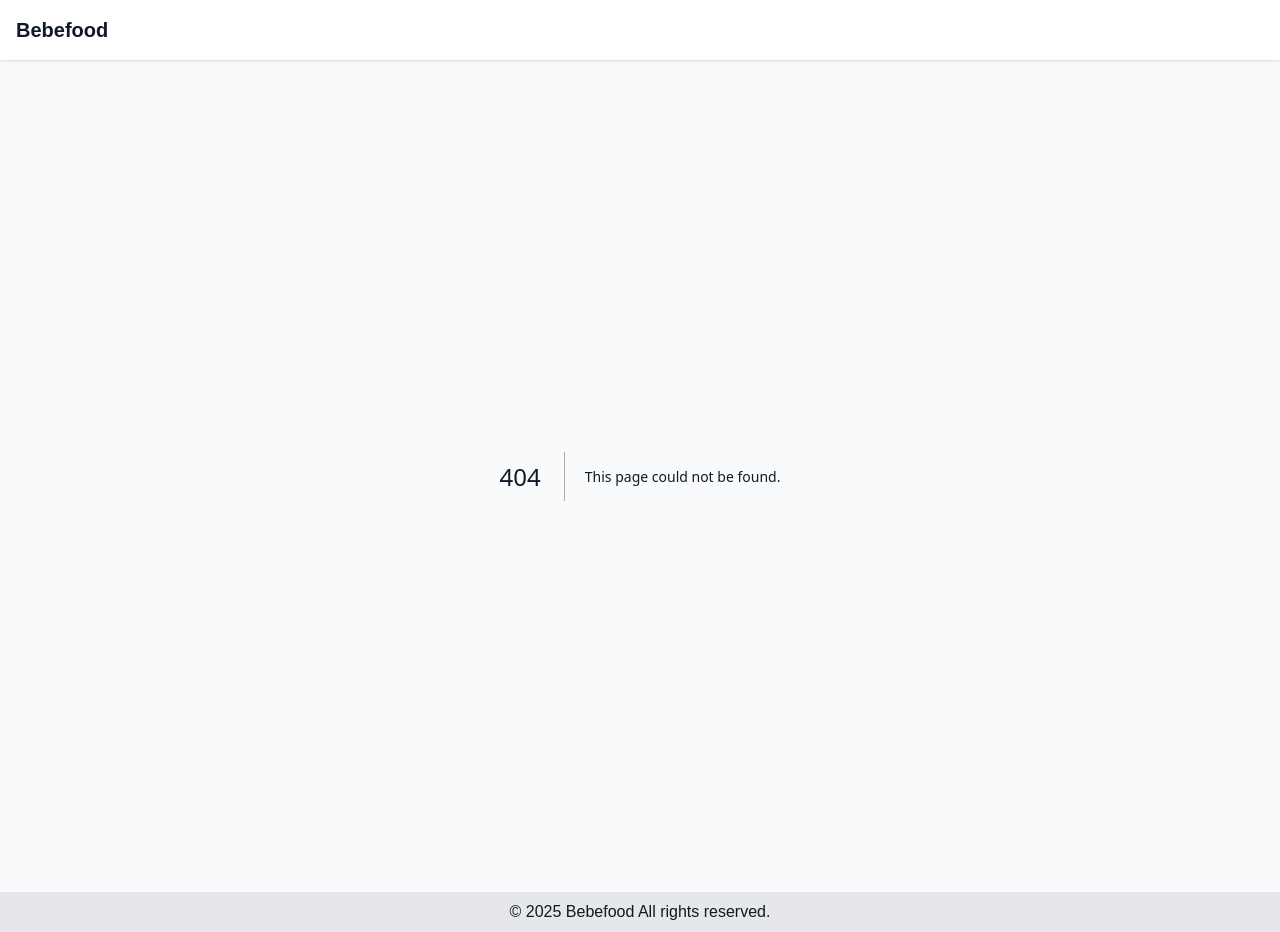
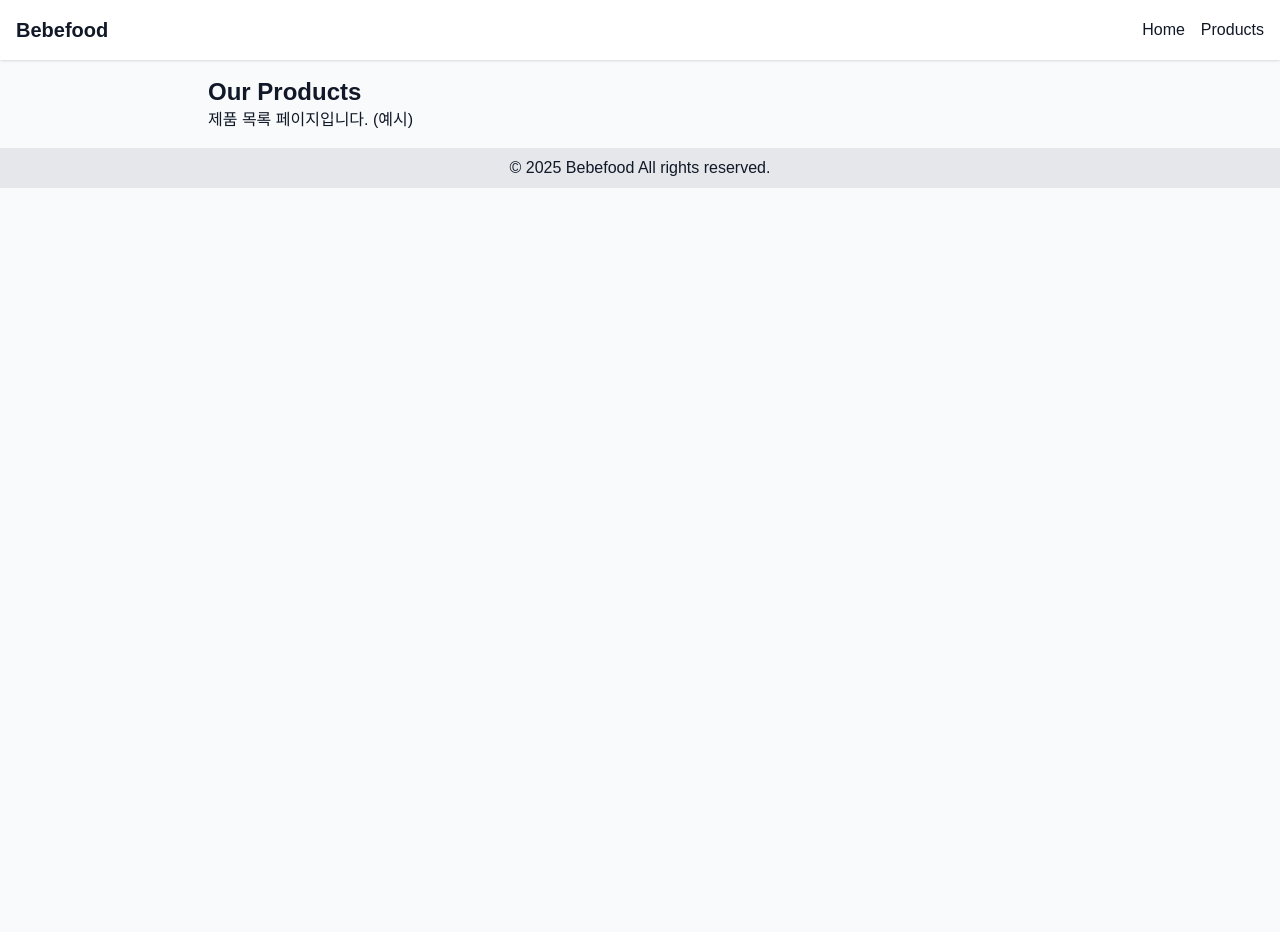
Before and after one commit to jaoromi/bebefood-website-renewal, a Next.js app: page /products in a window 1280 px wide. Before the commit this address had no page. After the commit the page ends 800 px from the top, so only its background shows below. Built offline with nearby package versions, Linux system fonts and the light colour scheme.

Commit message:
Add simple navigation header

```diff
--- a/app/layout.tsx
+++ b/app/layout.tsx
@@ -1,10 +1,11 @@
 // app/layout.tsx
 import "./globals.css";
 import { Metadata } from "next";
+import Link from "next/link"; // 추가
 
 export const metadata: Metadata = {
   title: "Bebefood Renewal",
-  description: "Powered by Next.js 15.1.6",
+  description: "Next.js 15.1.6 with App Router",
 };
 
 export default function RootLayout({
@@ -16,7 +17,23 @@ export default function RootLayout({
     <html lang="ko">
       <body className="min-h-screen bg-gray-50 text-gray-900">
         <header className="w-full bg-white shadow p-4">
-          <h1 className="text-xl font-bold">Bebefood</h1>
+          <nav className="flex gap-4 items-center">
+            <h1 className="text-xl font-bold">
+              <Link href="/">Bebefood</Link>
+            </h1>
+            <ul className="flex gap-4 ml-auto">
+              <li>
+                <Link href="/" className="hover:text-blue-600">
+                  Home
+                </Link>
+              </li>
+              <li>
+                <Link href="/products" className="hover:text-blue-600">
+                  Products
+                </Link>
+              </li>
+            </ul>
+          </nav>
         </header>
         <main className="max-w-4xl mx-auto p-4">{children}</main>
         <footer className="w-full bg-gray-200 py-2 text-center">
--- /dev/null
+++ b/app/products/page.tsx
@@ -0,0 +1,9 @@
+// app/products/page.tsx
+export default function ProductsPage() {
+  return (
+    <div>
+      <h1 className="text-2xl font-bold">Our Products</h1>
+      <p>제품 목록 페이지입니다. (예시)</p>
+    </div>
+  );
+}
```
